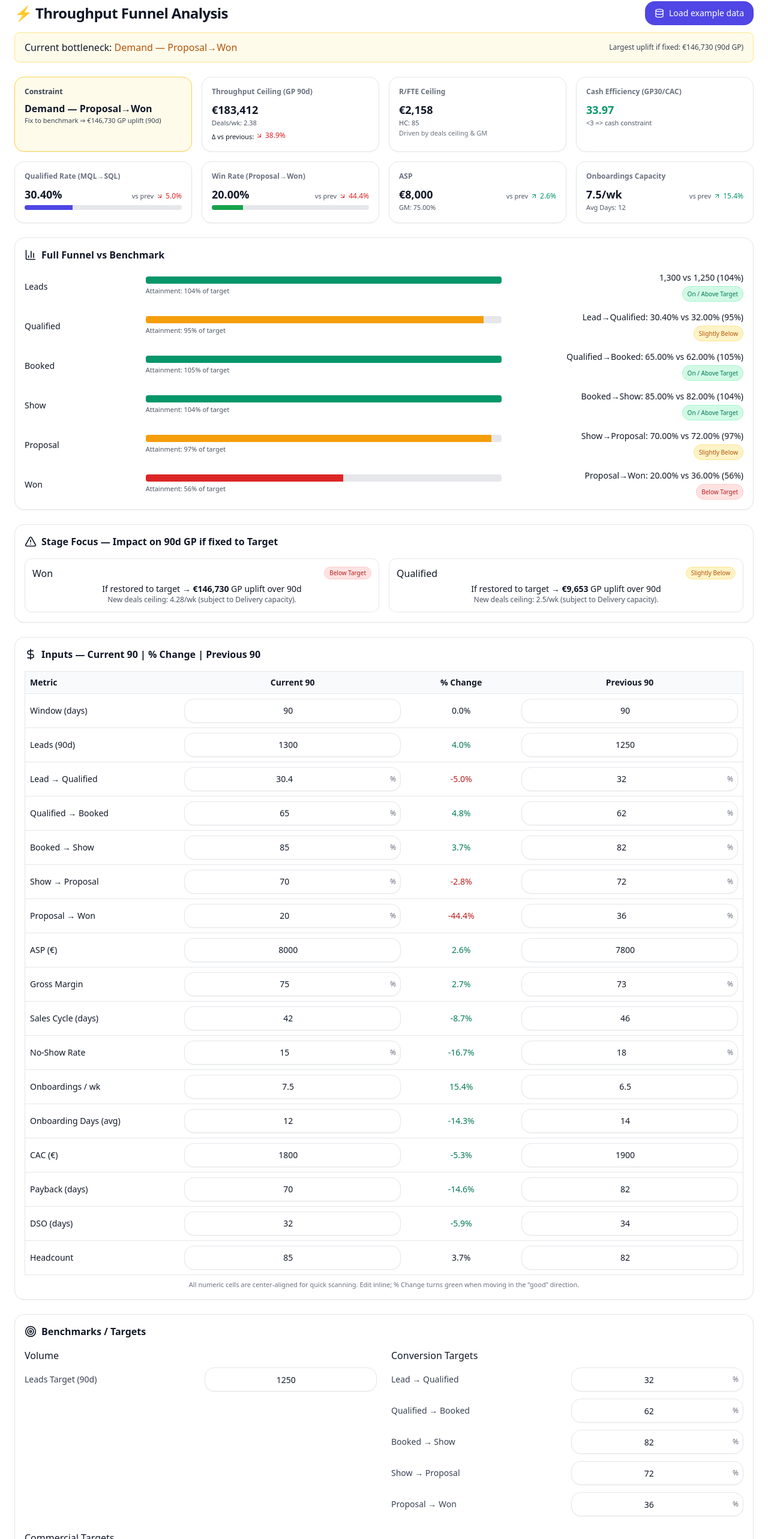
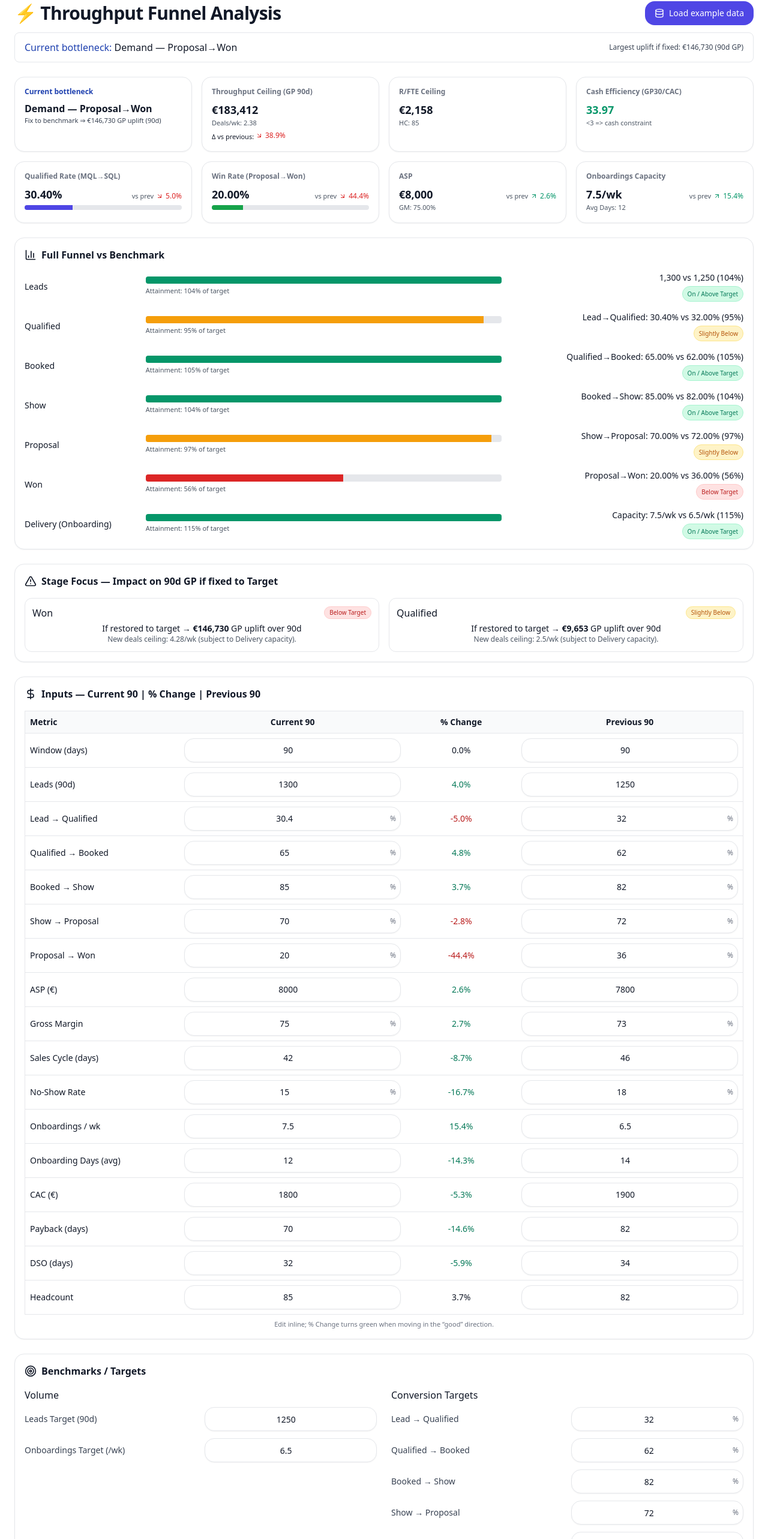
Before and after one commit to powerstephen/Customer-Acquisition, a Next.js app: page / in a window 1280 px wide. Shown: the part 95-2661 px from the top of the page at 60% size. Built offline with nearby package versions, Linux system fonts and the light colour scheme.

Commit message:
Update page.tsx

```diff
--- a/app/page.tsx
+++ b/app/page.tsx
@@ -12,7 +12,6 @@ import {
   Target,
   DollarSign,
   BarChart3,
-  Gauge,
   ArrowUpRight,
   ArrowDownRight,
 } from "lucide-react";
@@ -168,6 +167,7 @@ type Benchmarks = {
   proposalRate: number;
   winRate: number;
   aspEUR: number;
+  onboardingsPerWeek: number; // NEW: target for delivery capacity
 };
 
 /* ---------------- Presets (illustrative) ---------------- */
@@ -229,6 +229,7 @@ const DEFAULT_BENCH: Benchmarks = {
   proposalRate: PREV.inputs.proposalRate,
   winRate: PREV.inputs.winRate,
   aspEUR: PREV.inputs.aspEUR,
+  onboardingsPerWeek: PREV.inputs.onboardingsPerWeek,
 };
 
 /* ---------------- Core math ---------------- */
@@ -305,20 +306,20 @@ export default function ChiefOfStaffCockpit() {
   const C = useMemo(() => computeKPIs(curr), [curr]);
   const P = useMemo(() => computeKPIs(prev), [prev]);
 
-  // Funnel benchmark ratios (for bars/badges)
+  // Ratios vs benchmark (for bars/badges)
   const leadsBenchRatio = bench.leads90 > 0 ? curr.leads90 / bench.leads90 : NaN;
   const lqBenchRatio = bench.qualifiedRate > 0 ? curr.qualifiedRate / bench.qualifiedRate : NaN;
   const qbBenchRatio = bench.bookRate > 0 ? curr.bookRate / bench.bookRate : NaN;
   const bsBenchRatio = bench.showRate > 0 ? curr.showRate / bench.showRate : NaN;
   const spBenchRatio = bench.proposalRate > 0 ? curr.proposalRate / bench.proposalRate : NaN;
   const pwBenchRatio = bench.winRate > 0 ? curr.winRate / bench.winRate : NaN;
+  const delBenchRatio = bench.onboardingsPerWeek > 0 ? curr.onboardingsPerWeek / bench.onboardingsPerWeek : NaN;
 
-  // Deltas for widget comparisons vs previous
+  // Deltas vs previous
   const dQualifiedRate = deltaPct(curr.qualifiedRate, prev.qualifiedRate);
   const dWinRate = deltaPct(curr.winRate, prev.winRate);
   const dASP = deltaPct(curr.aspEUR, prev.aspEUR);
   const dOnboardings = deltaPct(curr.onboardingsPerWeek, prev.onboardingsPerWeek);
-
   const dGP90 = deltaPct(C.gp90, P.gp90);
   const dDealsCeil = deltaPct(C.dealsPerWeekCeil, P.dealsPerWeekCeil);
 
@@ -328,7 +329,7 @@ export default function ChiefOfStaffCockpit() {
     setBench(DEFAULT_BENCH);
   };
 
-  // Impact simulation for "Stage Focus" and to pick demand bottleneck (argmax uplift)
+  // Impact simulation (used for “Stage Focus” and picking bottleneck)
   function simulateWith(target: Partial<CoSInputs>) {
     const sim: CoSInputs = { ...curr, ...target };
     const S = computeKPIs(sim);
@@ -374,6 +375,7 @@ export default function ChiefOfStaffCockpit() {
     { key: "won", label: "Won", ratio: pwBenchRatio, text: `${fmtPct(curr.winRate)} vs ${fmtPct(bench.winRate)} (${(pwBenchRatio * 100).toFixed(0)}%)`, rateText: "Proposal→Won" },
   ].map((r) => ({ ...r, badge: benchBadge(r.ratio), impact: impactForStage(r.key as any) }));
 
+  // Choose demand bottleneck by greatest GP uplift
   const demandImpacts = [
     { stage: "Leads", key: "leads" as const, ...impactForStage("leads") },
     { stage: "Lead→Qualified", key: "qual" as const, ...impactForStage("qual") },
@@ -390,55 +392,44 @@ export default function ChiefOfStaffCockpit() {
     .sort((a, b) => b.impact.deltaGP90 - a.impact.deltaGP90)
     .slice(0, 2);
 
-  const bannerClass = isDeliveryConstrained
-    ? "bg-red-50 border-red-200"
-    : "bg-amber-50 border-amber-200";
-  const constraintCardClass = isDeliveryConstrained
-    ? "border-red-300 bg-red-50"
-    : "border-amber-300 bg-amber-50";
-
   return (
     <main className="mx-auto max-w-7xl p-6 space-y-6">
-      {/* Header area (page controls) */}
+      {/* Title row (no global header now) */}
       <motion.div initial={{ opacity: 0, y: 8 }} animate={{ opacity: 1, y: 0 }} transition={{ duration: 0.25 }}>
         <div className="flex items-center justify-between gap-3 flex-wrap">
-          <h2 className="text-xl md:text-2xl font-semibold tracking-tight">⚡ Throughput Funnel Analysis</h2>
+          <h2 className="text-2xl md:text-3xl font-semibold tracking-tight">⚡ Throughput Funnel Analysis</h2>
           <div className="flex items-center gap-2">
-            <Button onClick={loadPresets} className="flex items-center gap-2">
+            <Button onClick={() => { setCurr(CURR.inputs); setPrev(PREV.inputs); setBench(DEFAULT_BENCH); }} className="flex items-center gap-2">
               <Database className="h-4 w-4" /> Load example data
             </Button>
           </div>
         </div>
 
-        {/* Dynamic Constraint Banner (colored) */}
-        <div className={`mt-3 rounded-lg border px-4 py-3 ${bannerClass}`}>
-          {isDeliveryConstrained ? (
+        {/* Constraint banner (neutral, navy label) */}
+        <div className="mt-3 rounded-lg border px-4 py-3 bg-white">
           <div className="flex flex-col sm:flex-row sm:items-center sm:justify-between gap-2">
             <div className="text-sm md:text-base font-medium">
-                Current bottleneck: <span className="text-red-700">Delivery (Onboarding)</span>
+              <span className="text-blue-800">Current bottleneck:</span>{" "}
+              {isDeliveryConstrained ? (
+                <span className="text-red-700">Delivery (Onboarding)</span>
+              ) : (
+                <span className="text-gray-900">Demand — {topDemandImpact.stage}</span>
+              )}
             </div>
             <div className="text-xs text-gray-700">
-                Demand {fmtNum(C.demandDealsPerWeek,2)}/wk vs Delivery {fmtNum(C.deliveryDealsPerWeek,2)}/wk
+              {isDeliveryConstrained
+                ? <>Demand {fmtNum(C.demandDealsPerWeek,2)}/wk vs Delivery {fmtNum(C.deliveryDealsPerWeek,2)}/wk</>
+                : <>Largest uplift if fixed: {eur(topDemandImpact.deltaGP90, 0)} (90d GP)</>}
             </div>
           </div>
-          ) : (
-            <div className="flex flex-col sm:flex-row sm:items-center sm:justify-between gap-2">
-              <div className="text-sm md:text-base font-medium">
-                Current bottleneck: <span className="text-amber-700">Demand — {topDemandImpact.stage}</span>
-              </div>
-              <div className="text-xs text-gray-700">
-                Largest uplift if fixed: {eur(topDemandImpact.deltaGP90, 0)} (90d GP)
-              </div>
-            </div>
-          )}
         </div>
       </motion.div>
 
       {/* -------- Top Widgets (2 rows of 4) -------- */}
       <div className="grid grid-cols-1 md:grid-cols-2 lg:grid-cols-4 gap-4">
-        {/* Constraint card (colored) */}
-        <Card className={constraintCardClass}>
-          <CardHeader className="pb-2"><CardTitle className="text-xs text-gray-700">Constraint</CardTitle></CardHeader>
+        {/* Constraint card (neutral) */}
+        <Card>
+          <CardHeader className="pb-2"><CardTitle className="text-xs text-blue-800">Current bottleneck</CardTitle></CardHeader>
           <CardContent className="pt-0">
             <div className="text-base font-semibold">
               {isDeliveryConstrained ? "Delivery (Onboarding)" : `Demand — ${topDemandImpact.stage}`}
@@ -452,24 +443,10 @@ export default function ChiefOfStaffCockpit() {
         </Card>
 
         {/* Throughput ceiling */}
-        <Card>
-          <CardHeader className="pb-2"><CardTitle className="text-xs text-gray-500">Throughput Ceiling (GP 90d)</CardTitle></CardHeader>
-          <CardContent className="pt-0">
-            <div className="text-lg font-semibold">{eur(C.gp90, 0)}</div>
-            <div className="text-[11px] text-gray-600">Deals/wk: {fmtNum(C.dealsPerWeekCeil,2)}</div>
-            <div className="text-[11px] mt-1">Δ vs previous: <DeltaTag value={dGP90} /></div>
-          </CardContent>
-        </Card>
+        <KpiCard title="Throughput Ceiling (GP 90d)" main={eur(C.gp90, 0)} sub={`Deals/wk: ${fmtNum(C.dealsPerWeekCeil,2)}`} delta={dGP90} />
 
         {/* R/FTE */}
-        <Card>
-          <CardHeader className="pb-2"><CardTitle className="text-xs text-gray-500">R/FTE Ceiling</CardTitle></CardHeader>
-          <CardContent className="pt-0">
-            <div className="text-lg font-semibold">{eur(C.rfteCeil, 0)}</div>
-            <div className="text-[11px] text-gray-600">HC: {fmtNum(curr.headcount,0)}</div>
-            <div className="text-[11px] text-gray-500">Driven by deals ceiling & GM</div>
-          </CardContent>
-        </Card>
+        <KpiCard title="R/FTE Ceiling" main={eur(C.rfteCeil, 0)} sub={`HC: ${fmtNum(curr.headcount,0)}`} />
 
         {/* Cash efficiency */}
         <Card>
@@ -483,72 +460,44 @@ export default function ChiefOfStaffCockpit() {
         </Card>
 
         {/* Row 2 — widgets with comparisons */}
-        <Card>
-          <CardHeader className="pb-2"><CardTitle className="text-xs text-gray-500">Qualified Rate (MQL→SQL)</CardTitle></CardHeader>
-          <CardContent className="pt-0">
-            <div className="flex items-baseline justify-between">
-              <div className="text-lg font-semibold">{fmtPct(curr.qualifiedRate)}</div>
-              <div className="text-[11px] text-gray-600 flex items-center gap-1">
-                vs prev <DeltaTag value={dQualifiedRate} />
-              </div>
-            </div>
-            <div className="mt-1"><MiniBar pct={curr.qualifiedRate} /></div>
-          </CardContent>
-        </Card>
-
-        <Card>
-          <CardHeader className="pb-2"><CardTitle className="text-xs text-gray-500">Win Rate (Proposal→Won)</CardTitle></CardHeader>
-          <CardContent className="pt-0">
-            <div className="flex items-baseline justify-between">
-              <div className="text-lg font-semibold">{fmtPct(curr.winRate)}</div>
-              <div className="text-[11px] text-gray-600 flex items-center gap-1">
-                vs prev <DeltaTag value={dWinRate} />
-              </div>
-            </div>
-            <div className="mt-1"><MiniBar pct={curr.winRate} color="#16a34a" /></div>
-          </CardContent>
-        </Card>
-
+        <RateWidget title="Qualified Rate (MQL→SQL)" value={curr.qualifiedRate} delta={dQualifiedRate} />
+        <RateWidget title="Win Rate (Proposal→Won)" value={curr.winRate} delta={dWinRate} green />
         <Card>
           <CardHeader className="pb-2"><CardTitle className="text-xs text-gray-500">ASP</CardTitle></CardHeader>
           <CardContent className="pt-0">
             <div className="flex items-baseline justify-between">
               <div className="text-lg font-semibold">{eur(curr.aspEUR, 0)}</div>
-              <div className="text-[11px] text-gray-600 flex items-center gap-1">
-                vs prev <DeltaTag value={dASP} />
-              </div>
+              <div className="text-[11px] text-gray-600 flex items-center gap-1">vs prev <DeltaTag value={dASP} /></div>
             </div>
             <div className="text-[11px] text-gray-600">GM: {fmtPct(curr.gm)}</div>
           </CardContent>
         </Card>
-
         <Card>
           <CardHeader className="pb-2"><CardTitle className="text-xs text-gray-500">Onboardings Capacity</CardTitle></CardHeader>
           <CardContent className="pt-0">
             <div className="flex items-baseline justify-between">
               <div className="text-lg font-semibold">{fmtNum(curr.onboardingsPerWeek,2)}/wk</div>
-              <div className="text-[11px] text-gray-600 flex items-center gap-1">
-                vs prev <DeltaTag value={dOnboardings} />
-              </div>
+              <div className="text-[11px] text-gray-600 flex items-center gap-1">vs prev <DeltaTag value={dOnboardings} /></div>
             </div>
             <div className="text-[11px] text-gray-600">Avg Days: {fmtNum(curr.onboardingDaysAvg,0)}</div>
           </CardContent>
         </Card>
       </div>
 
-      {/* -------- Full Funnel vs Benchmark -------- */}
+      {/* -------- Full Funnel vs Benchmark (now includes Delivery) -------- */}
       <Card>
         <CardHeader>
           <CardTitle className="flex items-center gap-2"><BarChart3 className="h-5 w-5" />Full Funnel vs Benchmark</CardTitle>
         </CardHeader>
         <CardContent className="space-y-4">
           {[
-            { key: "leads", label: "Leads", ratio: leadsBenchRatio, text: `${fmtNum(curr.leads90)} vs ${fmtNum(bench.leads90)} (${(leadsBenchRatio * 100).toFixed(0)}%)`, rateText: "—" },
-            { key: "qual", label: "Qualified", ratio: lqBenchRatio, text: `${fmtPct(curr.qualifiedRate)} vs ${fmtPct(bench.qualifiedRate)} (${(lqBenchRatio * 100).toFixed(0)}%)`, rateText: "Lead→Qualified" },
-            { key: "book", label: "Booked", ratio: qbBenchRatio, text: `${fmtPct(curr.bookRate)} vs ${fmtPct(bench.bookRate)} (${(qbBenchRatio * 100).toFixed(0)}%)`, rateText: "Qualified→Booked" },
-            { key: "show", label: "Show", ratio: bsBenchRatio, text: `${fmtPct(curr.showRate)} vs ${fmtPct(bench.showRate)} (${(bsBenchRatio * 100).toFixed(0)}%)`, rateText: "Booked→Show" },
-            { key: "prop", label: "Proposal", ratio: spBenchRatio, text: `${fmtPct(curr.proposalRate)} vs ${fmtPct(bench.proposalRate)} (${(spBenchRatio * 100).toFixed(0)}%)`, rateText: "Show→Proposal" },
-            { key: "won", label: "Won", ratio: pwBenchRatio, text: `${fmtPct(curr.winRate)} vs ${fmtPct(bench.winRate)} (${(pwBenchRatio * 100).toFixed(0)}%)`, rateText: "Proposal→Won" },
+            { label: "Leads", ratio: leadsBenchRatio, text: `${fmtNum(curr.leads90)} vs ${fmtNum(bench.leads90)} (${(leadsBenchRatio * 100).toFixed(0)}%)`, rateText: "—" },
+            { label: "Qualified", ratio: lqBenchRatio, text: `${fmtPct(curr.qualifiedRate)} vs ${fmtPct(bench.qualifiedRate)} (${(lqBenchRatio * 100).toFixed(0)}%)`, rateText: "Lead→Qualified" },
+            { label: "Booked", ratio: qbBenchRatio, text: `${fmtPct(curr.bookRate)} vs ${fmtPct(bench.bookRate)} (${(qbBenchRatio * 100).toFixed(0)}%)`, rateText: "Qualified→Booked" },
+            { label: "Show", ratio: bsBenchRatio, text: `${fmtPct(curr.showRate)} vs ${fmtPct(bench.showRate)} (${(bsBenchRatio * 100).toFixed(0)}%)`, rateText: "Booked→Show" },
+            { label: "Proposal", ratio: spBenchRatio, text: `${fmtPct(curr.proposalRate)} vs ${fmtPct(bench.proposalRate)} (${(spBenchRatio * 100).toFixed(0)}%)`, rateText: "Show→Proposal" },
+            { label: "Won", ratio: pwBenchRatio, text: `${fmtPct(curr.winRate)} vs ${fmtPct(bench.winRate)} (${(pwBenchRatio * 100).toFixed(0)}%)`, rateText: "Proposal→Won" },
+            { label: "Delivery (Onboarding)", ratio: delBenchRatio, text: `${fmtNum(curr.onboardingsPerWeek,2)}/wk vs ${fmtNum(bench.onboardingsPerWeek,2)}/wk (${(delBenchRatio * 100).toFixed(0)}%)`, rateText: "Capacity" },
           ].map((row) => {
             const widthPct = Math.min(100, Math.max(0, row.ratio * 100));
             const color = covColor(row.ratio);
@@ -596,7 +545,98 @@ export default function ChiefOfStaffCockpit() {
         </CardContent>
       </Card>
 
-      {/* -------- Inputs — Single Comparison Table (center-aligned & editable) -------- */}
+      {/* -------- Inputs — Current | % Change | Previous -------- */}
+      <InputsTable
+        curr={curr}
+        prev={prev}
+        setCurr={setCurr}
+        setPrev={setPrev}
+      />
+
+      {/* -------- Benchmarks / Targets (incl. Onboarding target) -------- */}
+      <Card>
+        <CardHeader><CardTitle className="flex items-center gap-2"><Target className="h-5 w-5" />Benchmarks / Targets</CardTitle></CardHeader>
+        <CardContent className="grid md:grid-cols-2 gap-6">
+          <div>
+            <div className="font-medium mb-2">Volume</div>
+            <div className="grid grid-cols-2 gap-3 items-center text-sm">
+              <Label>Leads Target (90d)</Label>
+              <Input
+                type="number"
+                className="text-center"
+                value={bench.leads90}
+                onChange={(e) => setBench({ ...bench, leads90: parseInt(e.target.value || "0", 10) })}
+              />
+            </div>
+            <div className="grid grid-cols-2 gap-3 items-center text-sm mt-3">
+              <Label>Onboardings Target (/wk)</Label>
+              <DecimalInput value={bench.onboardingsPerWeek} onChange={(v)=> setBench({ ...bench, onboardingsPerWeek: v })} />
+            </div>
+          </div>
+          <div>
+            <div className="font-medium mb-2">Conversion Targets</div>
+            <div className="grid grid-cols-2 gap-3 items-center text-sm">
+              <Label>Lead → Qualified</Label><PercentInput value={bench.qualifiedRate} onChange={(v) => setBench({ ...bench, qualifiedRate: v })} />
+              <Label>Qualified → Booked</Label><PercentInput value={bench.bookRate} onChange={(v) => setBench({ ...bench, bookRate: v })} />
+              <Label>Booked → Show</Label><PercentInput value={bench.showRate} onChange={(v) => setBench({ ...bench, showRate: v })} />
+              <Label>Show → Proposal</Label><PercentInput value={bench.proposalRate} onChange={(v) => setBench({ ...bench, proposalRate: v })} />
+              <Label>Proposal → Won</Label><PercentInput value={bench.winRate} onChange={(v) => setBench({ ...bench, winRate: v })} />
+            </div>
+            <div className="grid grid-cols-2 gap-3 items-center text-sm mt-3">
+              <Label>ASP Target (€)</Label>
+              <Input
+                type="number"
+                className="text-center"
+                value={bench.aspEUR}
+                onChange={(e) => setBench({ ...bench, aspEUR: parseFloat(e.target.value || "0") })}
+              />
+            </div>
+          </div>
+          <div className="text-xs text-gray-600 md:col-span-2 text-center">
+            Bars & badges use these targets. Green ≥100%, Amber 95–99%, Red &lt;95% of target.
+          </div>
+        </CardContent>
+      </Card>
+    </main>
+  );
+}
+
+/* ---------- small presentational helpers ---------- */
+function KpiCard({ title, main, sub, delta }: { title: string; main: string; sub?: string; delta?: number | null }) {
+  return (
+    <Card>
+      <CardHeader className="pb-2"><CardTitle className="text-xs text-gray-500">{title}</CardTitle></CardHeader>
+      <CardContent className="pt-0">
+        <div className="text-lg font-semibold">{main}</div>
+        {sub && <div className="text-[11px] text-gray-600">{sub}</div>}
+        {typeof delta !== "undefined" && <div className="text-[11px] mt-1">Δ vs previous: <DeltaTag value={delta ?? null} /></div>}
+      </CardContent>
+    </Card>
+  );
+}
+
+function RateWidget({ title, value, delta, green = false }: { title: string; value: number; delta: number | null; green?: boolean }) {
+  return (
+    <Card>
+      <CardHeader className="pb-2"><CardTitle className="text-xs text-gray-500">{title}</CardTitle></CardHeader>
+      <CardContent className="pt-0">
+        <div className="flex items-baseline justify-between">
+          <div className="text-lg font-semibold">{fmtPct(value)}</div>
+          <div className="text-[11px] text-gray-600 flex items-center gap-1">vs prev <DeltaTag value={delta} /></div>
+        </div>
+        <div className="mt-1"><MiniBar pct={value} color={green ? "#16a34a" : "#4f46e5"} /></div>
+      </CardContent>
+    </Card>
+  );
+}
+
+function InputsTable({
+  curr, prev, setCurr, setPrev,
+}: {
+  curr: CoSInputs; prev: CoSInputs;
+  setCurr: (v: CoSInputs) => void; setPrev: (v: CoSInputs) => void;
+}) {
+  return (
     <Card>
       <CardHeader><CardTitle className="flex items-center gap-2"><DollarSign className="h-5 w-5" />Inputs — Current 90 | % Change | Previous 90</CardTitle></CardHeader>
       <CardContent>
@@ -636,7 +676,7 @@ export default function ChiefOfStaffCockpit() {
                   ? (currVal - prevVal) / Math.abs(prevVal)
                   : null;
                 let good: null | boolean = null;
-                  // @ts-ignore goodUp exists on certain rows
+                // @ts-ignore
                 if (pct !== null) good = row.goodUp == null ? null : (row.goodUp ? pct >= 0 : pct < 0);
                 const pctStr = pct === null ? "—" : (pct * 100).toFixed(1) + "%";
 
@@ -685,59 +725,9 @@ export default function ChiefOfStaffCockpit() {
           </table>
         </div>
         <p className="text-[11px] text-gray-500 mt-2 text-center">
-            All numeric cells are center-aligned for quick scanning. Edit inline; % Change turns green when moving in the “good” direction.
+          Edit inline; % Change turns green when moving in the “good” direction.
         </p>
       </CardContent>
     </Card>
-
-      {/* -------- Benchmarks / Targets -------- */}
-      <Card>
-        <CardHeader><CardTitle className="flex items-center gap-2"><Target className="h-5 w-5" />Benchmarks / Targets</CardTitle></CardHeader>
-        <CardContent className="grid md:grid-cols-2 gap-6">
-          <div>
-            <div className="font-medium mb-2">Volume</div>
-            <div className="grid grid-cols-2 gap-3 items-center text-sm">
-              <Label>Leads Target (90d)</Label>
-              <Input
-                type="number"
-                className="text-center"
-                value={bench.leads90}
-                onChange={(e) => setBench({ ...bench, leads90: parseInt(e.target.value || "0", 10) })}
-              />
-            </div>
-          </div>
-          <div>
-            <div className="font-medium mb-2">Conversion Targets</div>
-            <div className="grid grid-cols-2 gap-3 items-center text-sm">
-              <Label>Lead → Qualified</Label><PercentInput value={bench.qualifiedRate} onChange={(v) => setBench({ ...bench, qualifiedRate: v })} />
-              <Label>Qualified → Booked</Label><PercentInput value={bench.bookRate} onChange={(v) => setBench({ ...bench, bookRate: v })} />
-              <Label>Booked → Show</Label><PercentInput value={bench.showRate} onChange={(v) => setBench({ ...bench, showRate: v })} />
-              <Label>Show → Proposal</Label><PercentInput value={bench.proposalRate} onChange={(v) => setBench({ ...bench, proposalRate: v })} />
-              <Label>Proposal → Won</Label><PercentInput value={bench.winRate} onChange={(v) => setBench({ ...bench, winRate: v })} />
-            </div>
-          </div>
-
-          <div>
-            <div className="font-medium mb-2">Commercial Targets</div>
-            <div className="grid grid-cols-2 gap-3 items-center text-sm">
-              <Label>ASP Target (€)</Label>
-              <Input
-                type="number"
-                className="text-center"
-                value={bench.aspEUR}
-                onChange={(e) => setBench({ ...bench, aspEUR: parseFloat(e.target.value || "0") })}
-              />
-            </div>
-            <div className="text-xs text-gray-500 mt-2">
-              Use ASP target to catch mix/ICP or packaging issues (e.g., discounting dragging AOV).
-            </div>
-          </div>
-
-          <div className="text-xs text-gray-600 md:col-span-2 text-center">
-            Bars & badges use these targets. Green ≥100%, Amber 95–99%, Red &lt;95% of target.
-          </div>
-        </CardContent>
-      </Card>
-    </main>
   );
 }
```
Lines whose indentation alone changed are shown as unchanged.
